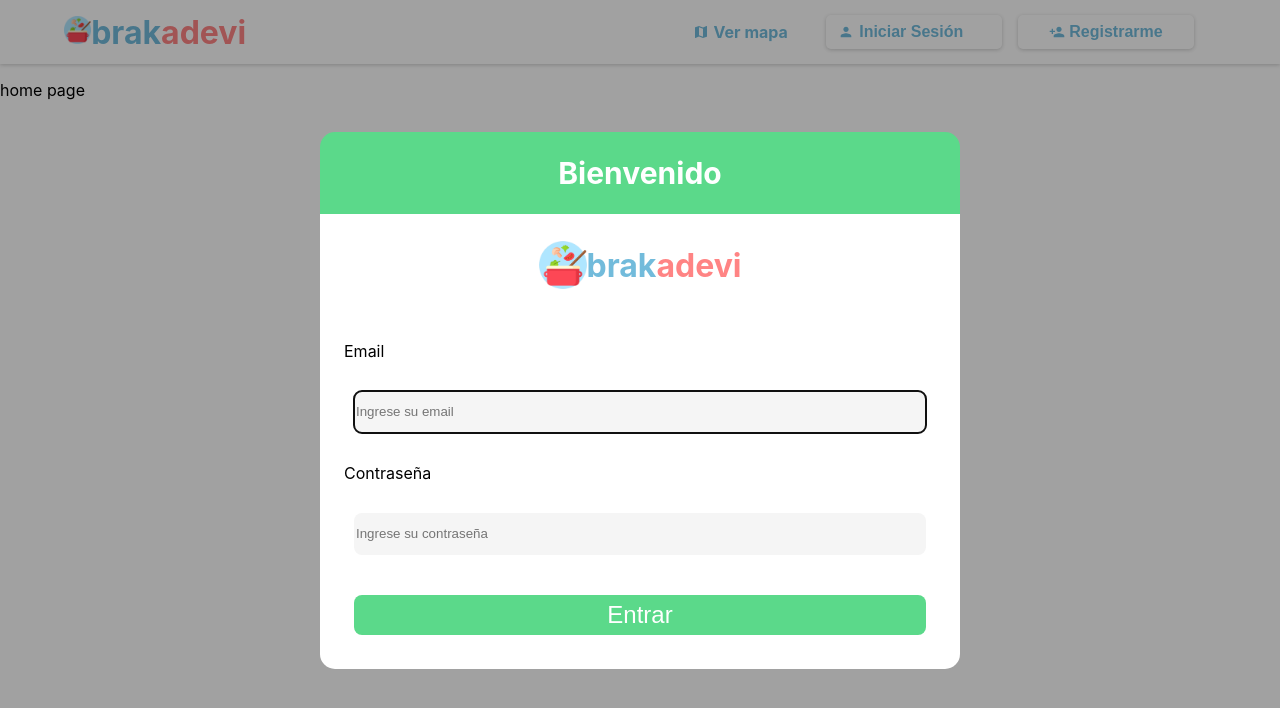
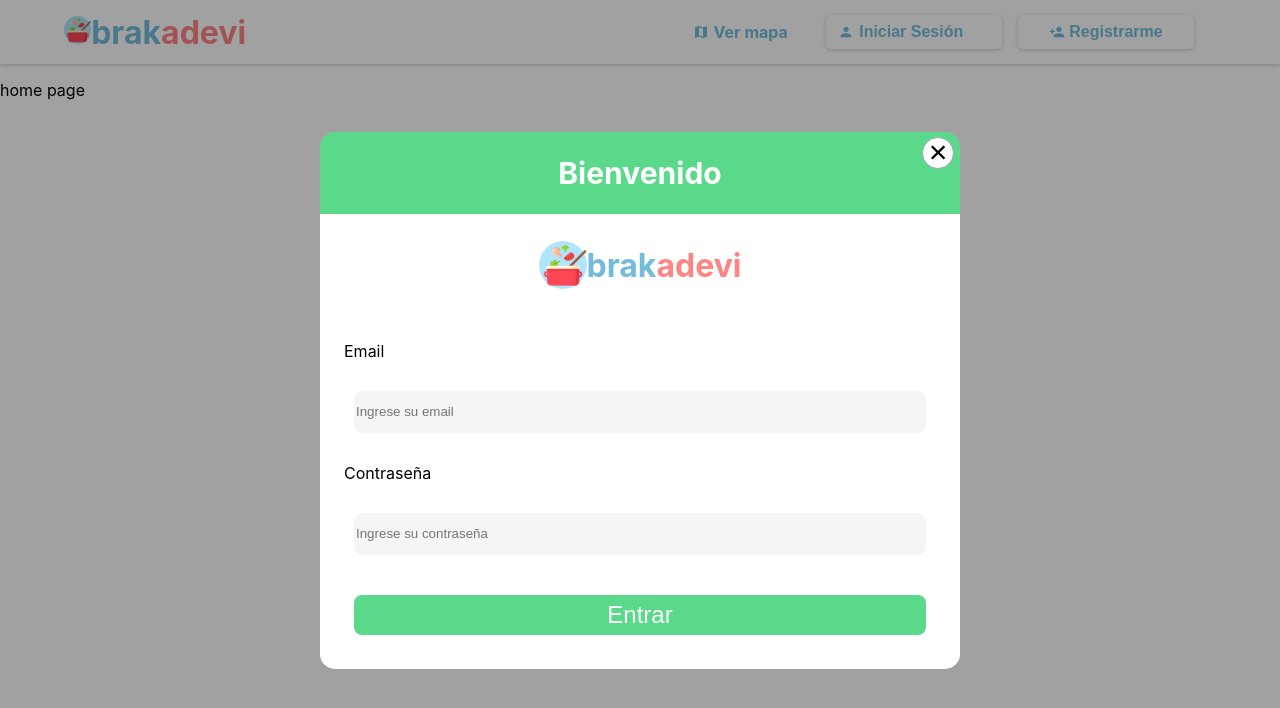
Before and after one commit to Anima-Tec/2021_Proyecto_Integrador_Equipo_4, a React (Create React App) app in the folder frontend/: page / in a window 1280 px wide. Both pictures are taken after a click on the button "Iniciar Sesión". Shown: the top 708 px of the page. Built offline with nearby package versions, Linux system fonts and the light colour scheme.

Commit message:
cross button added to login modal

```diff
--- a/frontend/src/components/Login/Login.module.scss
+++ b/frontend/src/components/Login/Login.module.scss
@@ -8,6 +8,24 @@
 
 :global(.popup-overlay) {
   background: #0000005e;
+}
+
+.close {
+  cursor: pointer;
+  position: absolute;
+  display: flex;
+  align-items: center;
+  justify-content: center;
+  height: 2rem;
+  width: 2rem;
+  padding: 0;
+  margin: 0;
+  top: 5px;
+  right: 6px;
+  font-size: 2rem;
+  background: #ffffff;
+  border-radius: 50%;
+  border: 1px solid #97aba3;
 }
 
 .login-btn {
--- a/frontend/src/components/Login/index.jsx
+++ b/frontend/src/components/Login/index.jsx
@@ -32,7 +32,11 @@ const Login = ({ children, login }) => {
 
   return (
     <Popup trigger={children} modal className={classes['popup-content']}>
+      {(close) => (
         <div className={['login-container']}>
+          <button className={classes.close} onClick={close}>
+            &times;
+          </button>
           <div className={classes['welcome-container']}>
             <h4>Bienvenido</h4>
           </div>
@@ -78,6 +82,7 @@ const Login = ({ children, login }) => {
             <button type='sumbit'>Entrar</button>
           </form>
         </div>
+      )}
     </Popup>
   );
 };
```
Lines whose indentation alone changed are shown as unchanged.
